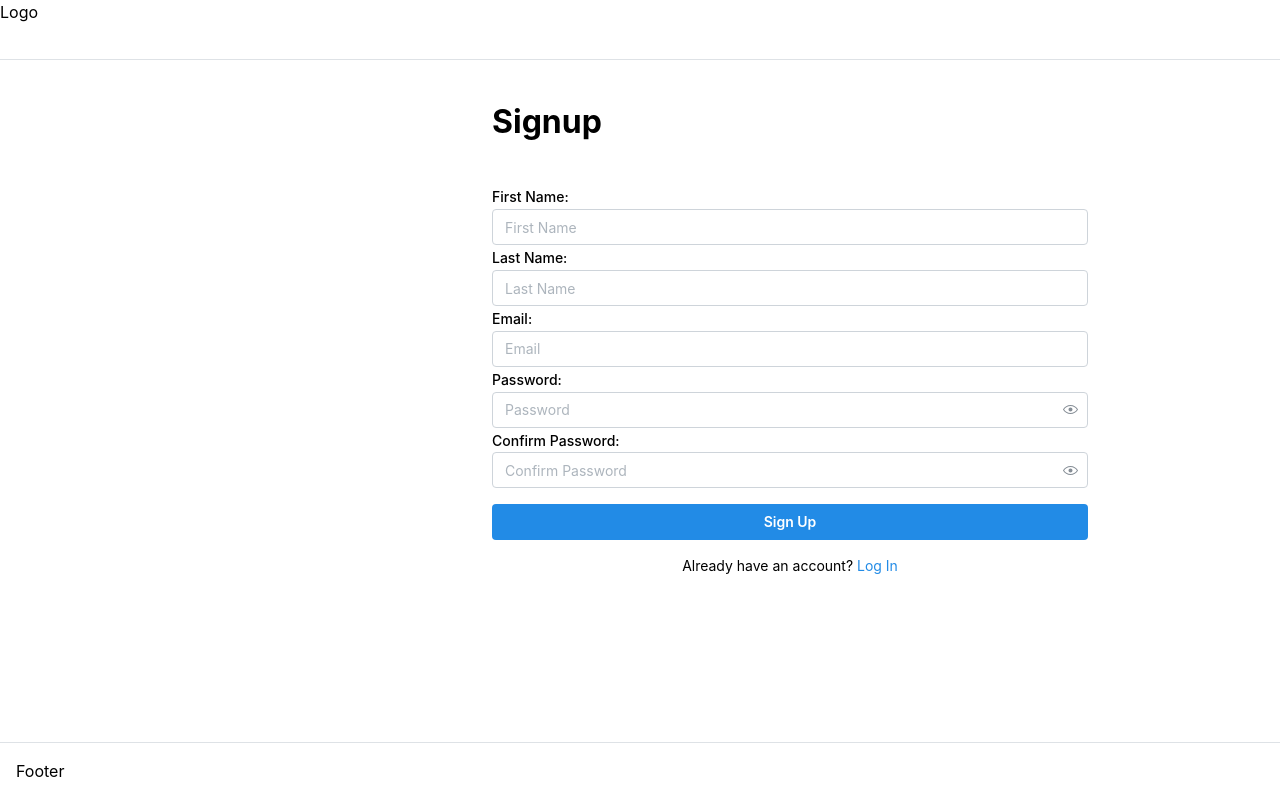
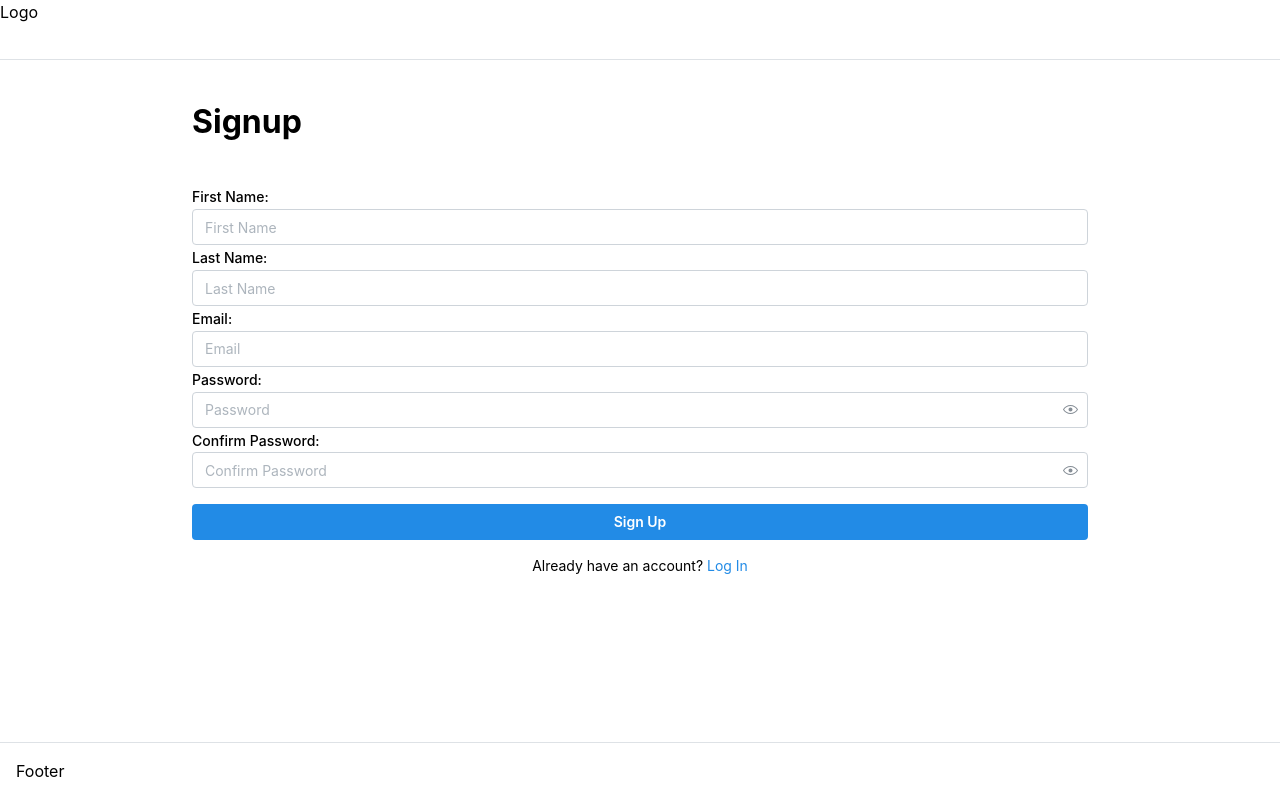
Before and after one commit to nkumarcc/react-rolodex, a React (Create React App) app: page /signup in a window 1280 px wide. Built offline with nearby package versions, Linux system fonts and the light colour scheme; no server answers.

Commit message:
Fixed width issues

```diff
--- a/src/App.tsx
+++ b/src/App.tsx
@@ -23,7 +23,6 @@ function App() {
     <>
       <AppShell
         header={{ height: 60 }}
-        navbar={{ width: 300, breakpoint: 'sm', collapsed: { mobile: !opened } }}
         padding="md"
       >
         <Container>
```
